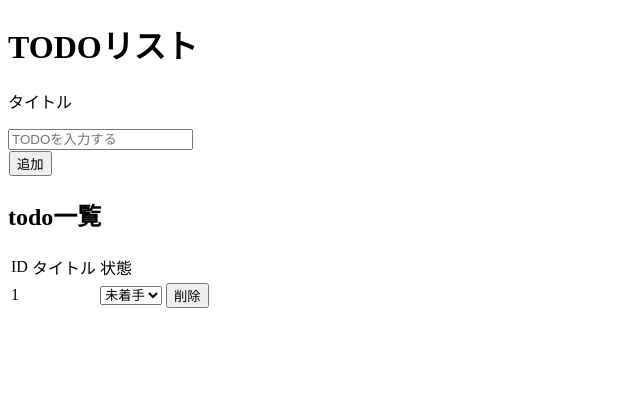
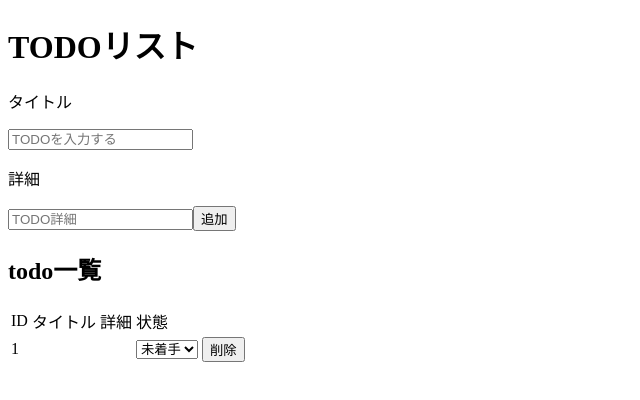
Before and after one commit to shinshinshin123/react-todo-list-app, a React (Create React App) app in the folder todo_list/: page / in a window 1280 px wide. Shown: the top 400 px of the page, without its empty margins (0-640 px from the left). Built offline with nearby package versions, Linux system fonts and the light colour scheme.

Commit message:
詳細機能追加

```diff
--- a/todo_list/src/App.jsx
+++ b/todo_list/src/App.jsx
@@ -4,22 +4,22 @@ import { useState } from "react";
 export const App = () => {
     //todoの追加
     const [todoValue, setTodoValue] = useState('');
-    // const [todoContent, setTodoContent] = useState('');
+    const [todoContent, setTodoContent] = useState('');
 
     const [addTodos, setAddTodos] = useState(['']);
-    // const [addContent, setAddContent] = useState(['']);
+    const [addContent, setAddContent] = useState(['']);
 
     const onChangeTodoValue = (e) => setTodoValue(e.target.value);
-    // const onChangetodoContent = (e) => setTodoContent(e.target.value);
+    const onChangetodoContent = (e) => setTodoContent(e.target.value);
 
     const onClickAdd = () => {
         if (todoValue === "") return;
         const createTodos = [...addTodos, todoValue];
-        // const createContent = [...addContent, todoContent]
+        const createContent = [...addContent, todoContent]
         setAddTodos(createTodos);
-        // setAddContent(createContent);
+        setAddContent(createContent);
         setTodoValue('');
-        // setTodoContent('');
+        setTodoContent('');
     };
 
     //todoの削除
@@ -40,9 +40,9 @@ export const App = () => {
         <h1>TODOリスト</h1>
         <p>タイトル</p>
         <input placeholder="TODOを入力する" value={todoValue} onChange={onChangeTodoValue} />
-        {/* <p>詳細</p> */}
-        {/* <textarea placeholder="TODO詳細" value={todoContent} onChange={onChangetodoContent} /> */}
-        <td><button onClick={onClickAdd}>追加</button></td>
+        <p>詳細</p>
+        <input placeholder="TODO詳細" value={todoContent} onChange={onChangetodoContent} />
+        <button onClick={onClickAdd}>追加</button>
       </div>
       <div className="not-complete-area">
         <h2>todo一覧</h2>
@@ -51,14 +51,16 @@ export const App = () => {
             <tr>
               <td>ID</td>
               <td>タイトル</td>
+              <td>詳細</td>
               <td>状態</td>
             </tr>
           </thead>
           <tbody id="todo-body">
-            {addTodos.map((todo, index) => (
+            {addTodos.map((todo, index, content) => (
                 <tr>
                   <td>{index+1}</td>
                   <td>{todo}</td>
+                  <td>{content}</td>
                   <td>
                     <select value={status} onChange={statusChange}>
                       <option value="not-started-yet">未着手</option>
```
